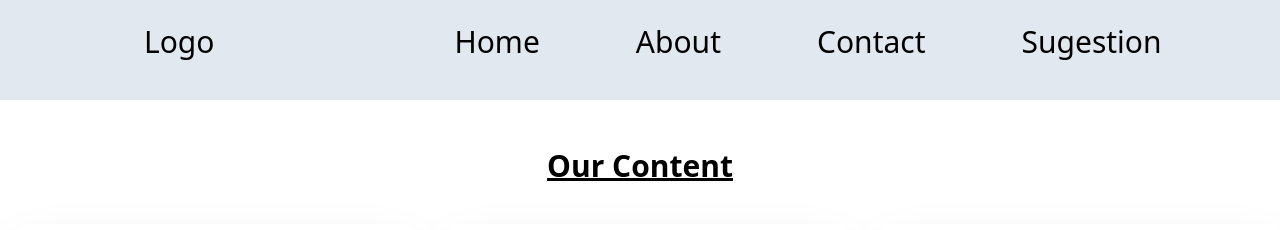
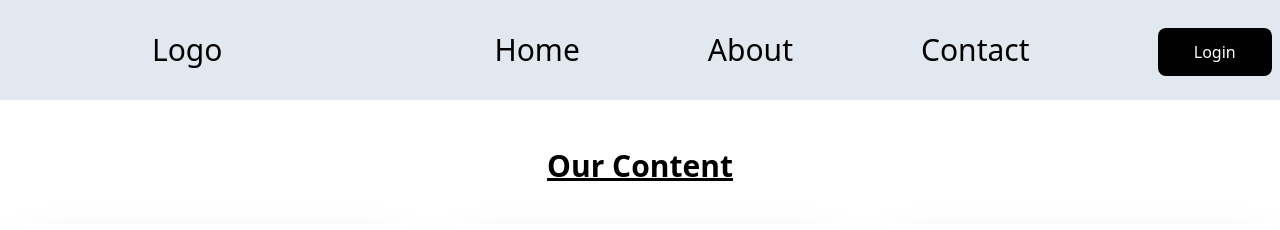
Before and after one commit to Life-In-Rio/Tailwind, a website: page Tailwind/public/iFilters.html in a window 1280 px wide. Shown: the top 230 px of the page. Drawn offline with Linux system fonts and the light colour scheme.

Commit message:
tugasnya belom selesai
tidakkkkkkk

```diff
--- a/Tailwind/public/iFilters.html
+++ b/Tailwind/public/iFilters.html
@@ -10,13 +10,17 @@
   <body>
     <!-- header -->
     <div
-      class="bg-slate-200 h-[100px] blur-none flex justify-normal space-x-24"
+      class="bg-slate-200 h-[100px] blur-none flex justify-normal space-x-32 p-2"
     >
       <h1 class="text-3xl pt-6 font-medium mx-36">Logo</h1>
-      <h1 class="text-3xl pt-6 font-medium ml-[500px]">Home</h1>
-      <h1 class="text-3xl pt-6 font-medium ml-[500px]">About</h1>
-      <h1 class="text-3xl pt-6 font-medium ml-[500px]">Contact</h1>
-      <h1 class="text-3xl pt-6 font-medium ml-[500px]">Sugestion</h1>
+      <h1 class="text-3xl pt-6 font-medium">Home</h1>
+      <h1 class="text-3xl pt-6 font-medium">About</h1>
+      <h1 class="text-3xl pt-6 font-medium">Contact</h1>
+      <button
+        class="bg-black text-white w-32 h-12 rounded-lg mt-5 hover:bg-slate-400 -ml-96"
+      >
+        Login
+      </button>
     </div>
     <br />
     <br />
```
Also changed, not shown: Tailwind/public/iBorders.html (+1 -0 lines), Tailwind/public/ipseudo.html (added, +28 -0 lines), Tailwind/public/style.css.
